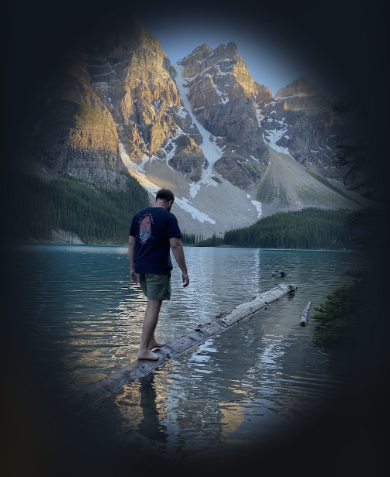
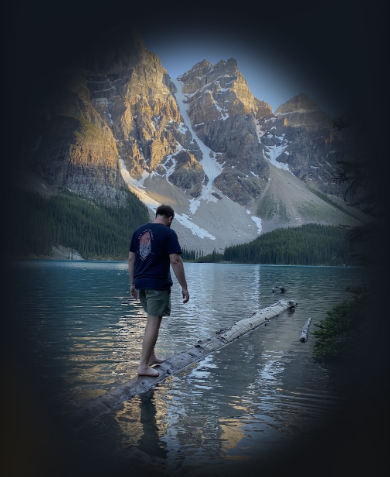
Before and after one commit to bentleyo/bentleyo.com, a plain HTML site: page index.html in a window 390 px wide. Shown: the top 477 px of the page. Drawn offline with nearby package versions, Linux system fonts and the light colour scheme.

Commit message:
Mobile margin

```diff
--- a/index.html
+++ b/index.html
@@ -107,7 +107,7 @@
             </div>
 
             <!-- Original Photo masked by the B&W alpha asset -->
-            <div class="w-auto aspect-[0.8] max-w-[500px] md:w-[420px] shrink-0 relative pointer-events-none -mt-16 -mb-10 md:-mr-10 md:-ml-40 md:-mb-15">
+            <div class="w-auto aspect-[0.8] max-w-[500px] md:w-[420px] shrink-0 relative pointer-events-none -mt-12 md:-mt-16 -mb-10 md:-mr-10 md:-ml-40 md:-mb-15">
                 <img src="img/IMG_5697.jpg" alt="Bentley" class="w-full h-full object-cover custom-png-mask opacity-90">
             </div>
         </header>
```
